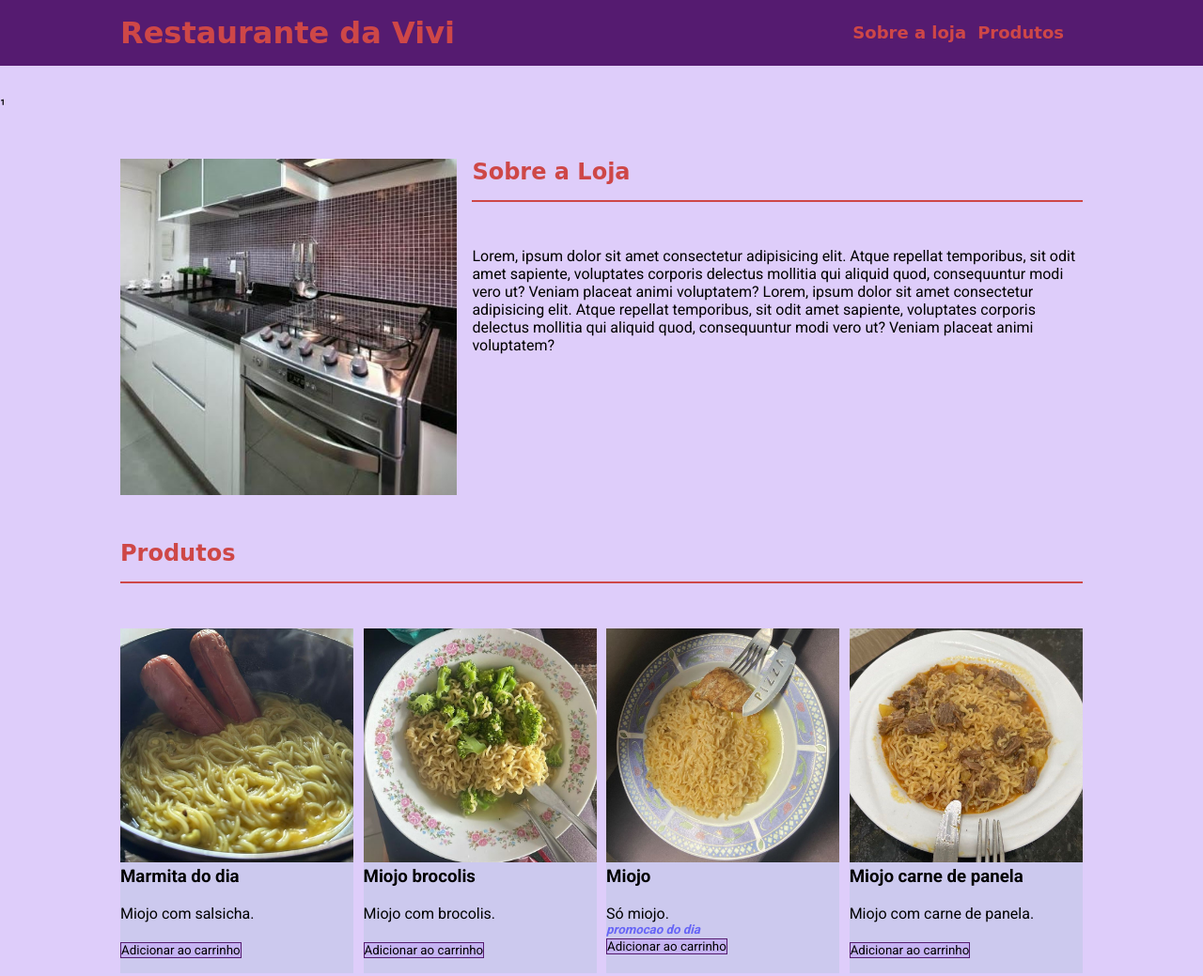
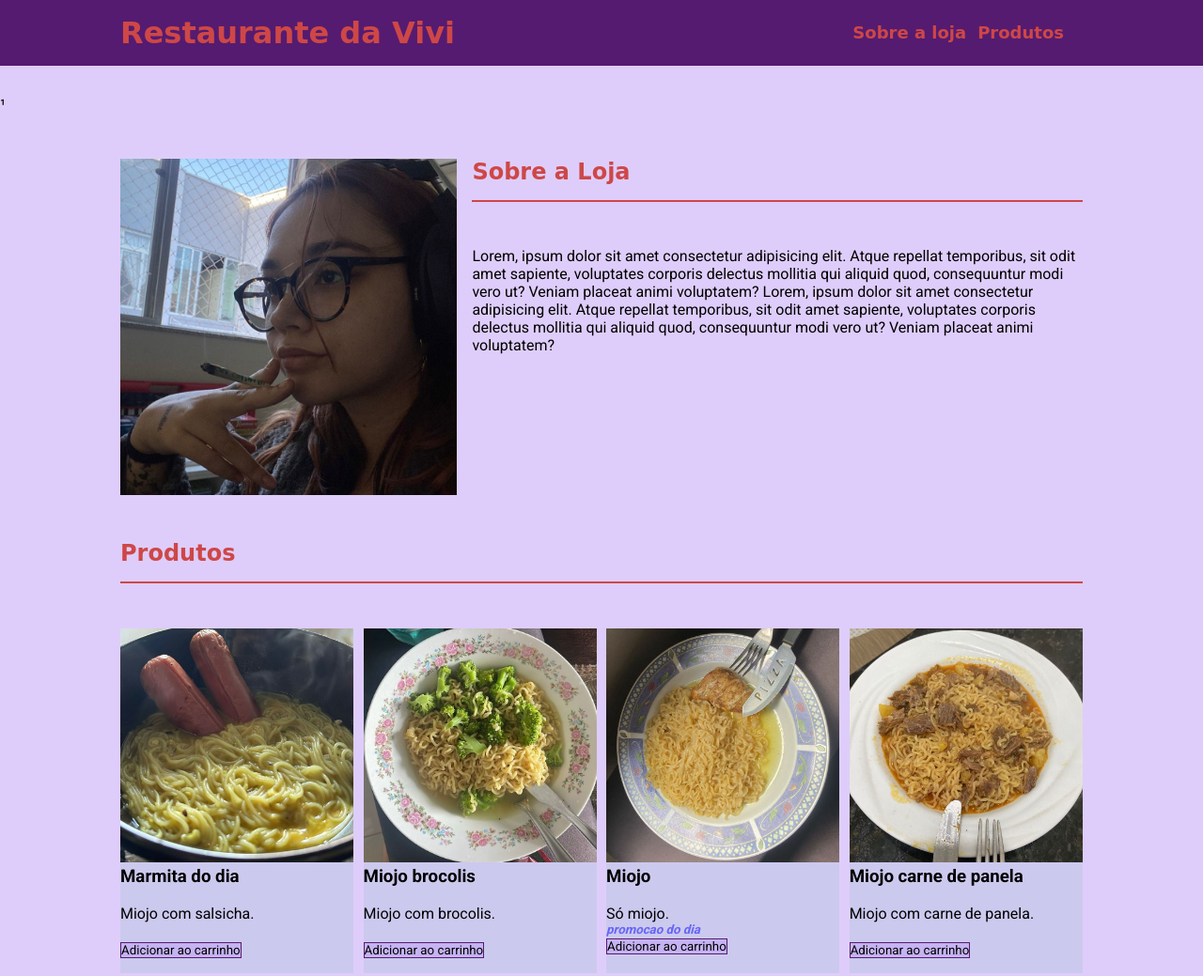
Before and after one commit to emjcarlos/css-responsivo, a plain HTML site: page index.html in a window 1280 px wide. Shown: the top 1039 px of the page at 94% size. Drawn offline with Linux system fonts and the light colour scheme; a web font is replaced by a local one.

Commit message:
adicao de besteiras

```diff
--- a/index.html
+++ b/index.html
@@ -3,7 +3,7 @@
   <head>
     <meta charset="UTF-8" />
     <meta name="viewport" content="width=device-width, initial-scale=1.0" />
-    <title>site do carlos</title>
+    <title>O famoso Rodizio de miojo</title>
     <link rel="stylesheet" href="main.css" />
     <link rel="preconnect" href="https://fonts.googleapis.com" />
     <link rel="preconnect" href="https://fonts.gstatic.com" crossorigin />
@@ -33,7 +33,7 @@
     <div class="container">
       <main>
           <section class="sobreLoja">
-            <img src="Nova pasta/cozinha.jpeg" alt="cozinha" />
+            <img src="Nova pasta/WhatsApp Image 2024-06-06 at 19.33.48.jpeg" alt="cozinha" />
             <div>
               <h2 class="subTitulo" id="sub-titulo">Sobre a Loja</h2>
               <p>
```
Also changed, not shown: Nova pasta/WhatsApp Image 2024-06-06 at 19.33.48.jpeg (added).
